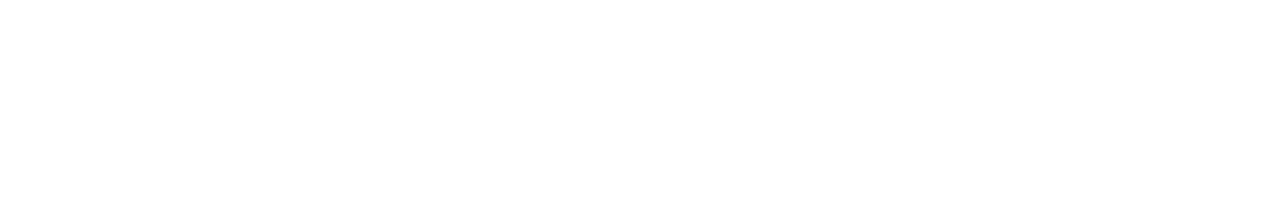
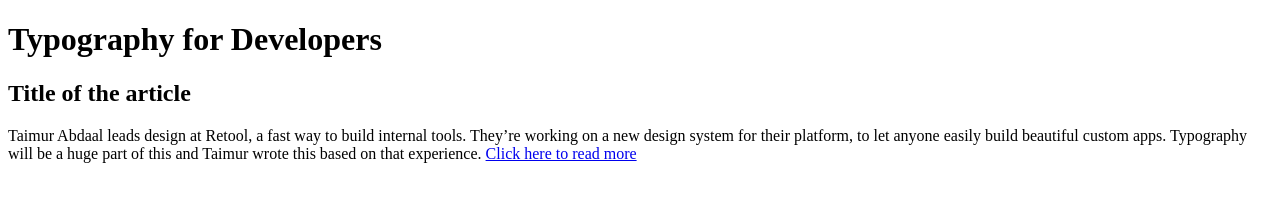
Before and after one commit to micposso/cg-322-spring2023, a plain HTML site: page index.html in a window 1280 px wide. Drawn offline with Linux system fonts and the light colour scheme.

Commit message:
added hyperlink and target attribute

```diff
--- a/index.html
+++ b/index.html
@@ -7,9 +7,12 @@
 <body>
     <!-- Start of my layout -->
     <header>
+        <h1>Typography for Developers</h1>
     </header>
     <section>
         <article>
+            <h2>Title of the article</h2>
+            <p>Taimur Abdaal leads design at Retool, a fast way to build internal tools. They’re working on a new design system for their platform, to let anyone easily build beautiful custom apps. Typography will be a huge part of this and Taimur wrote this based on that experience. <a href="https://css-tricks.com/typography-for-developers/" target="_blank">Click here to read more</a></p>
         </article>
     </section>
     <footer>
```
